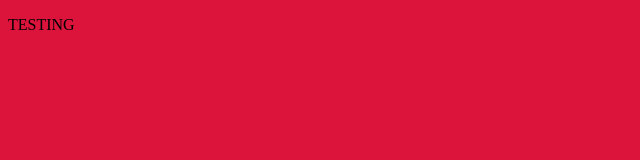
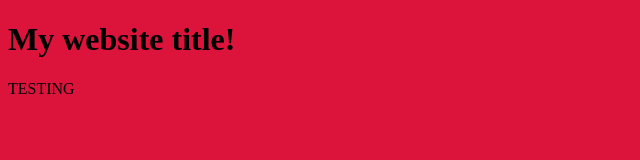
Before and after one commit to WillBaldwin95/Submission-Website, a plain HTML site: page index.html in a window 1280 px wide. Shown: the whole page, without its empty margins (0-640 px from the left). Drawn offline with Linux system fonts and the light colour scheme.

Commit message:
Update index.html

```diff
--- a/index.html
+++ b/index.html
@@ -8,6 +8,7 @@
     <title>WillBaldwinWebsite</title>
 </head>
 <body>
+    <h1>My website title!</h1>
     <P>TESTING</P>
 </body>
 </html>
```
